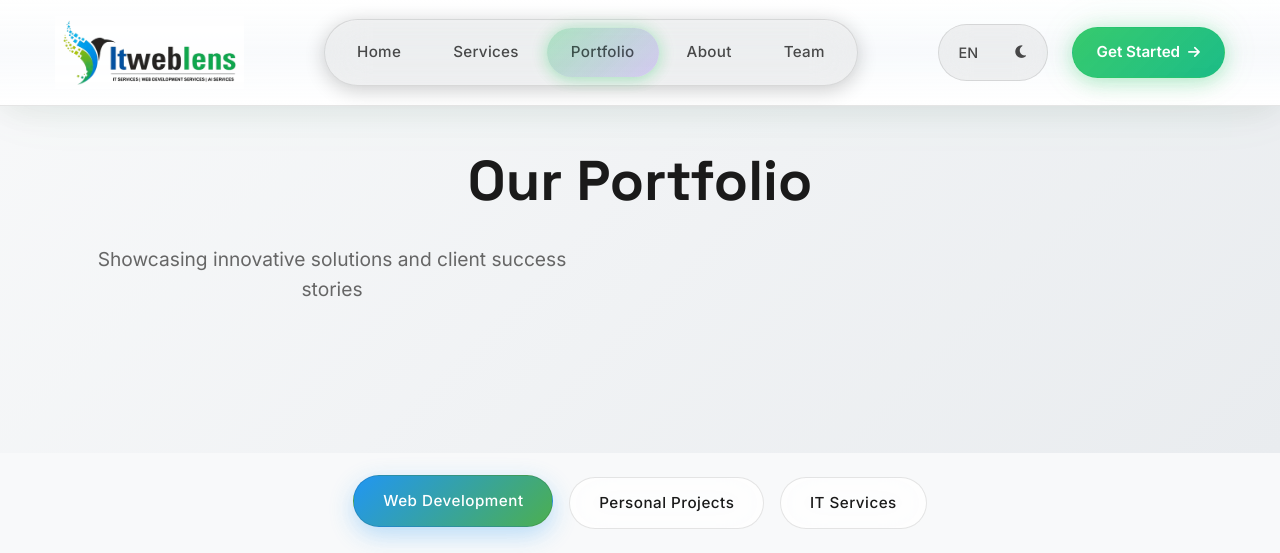
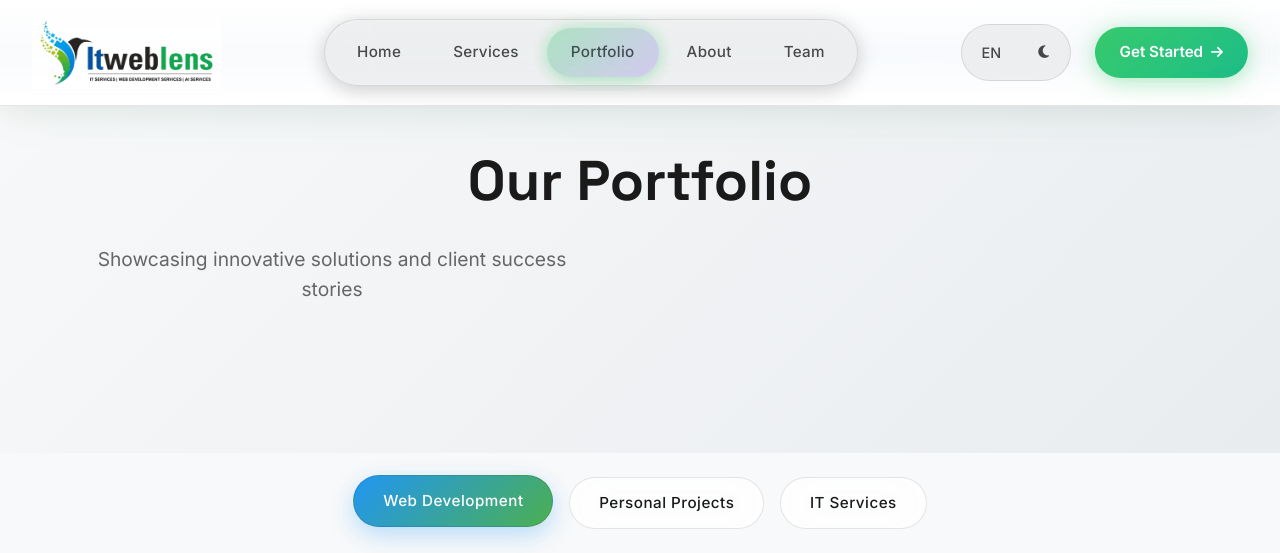
Before and after one commit to adarshtiwari1998/ITWebLens_layout_revamp, a Flask app: page /portfolio in a window 1280 px wide. Shown: the top 553 px of the page. Run offline with Flask 3, Linux system fonts and the light colour scheme.

Commit message:
Updated the portfolio section and enhance the navigation menu and style fixed dark light mode issue on the portfolio section add more data on portfolio secction under web development tab

```diff
--- a/static/css/style.css
+++ b/static/css/style.css
@@ -151,9 +151,9 @@ h1, h2, h3, h4, h5, h6 {
 }
 
 .nav-container {
-  max-width: 1200px;
+  max-width: 1400px;
   margin: 0 auto;
-  padding: 0 0.9375rem;
+  padding: 0 2rem;
   display: flex;
   align-items: center;
   justify-content: space-between;
@@ -458,7 +458,7 @@ h1, h2, h3, h4, h5, h6 {
 /* Responsive Design */
 @media (max-width: 1200px) {
   .nav-container {
-    padding: 0 0.9375rem;
+    padding: 0 1.5rem;
   }
 }
 
@@ -483,7 +483,7 @@ h1, h2, h3, h4, h5, h6 {
 
 @media (max-width: 768px) {
   .nav-container {
-    padding: 0 0.9375rem;
+    padding: 0 1rem;
     gap: 1rem;
   }
 
```
Also changed, not shown: attached_assets/image_1755708533286.png (deleted), attached_assets/image_1755708561676.png (deleted), attached_assets/image_1755708633265.png (deleted).
